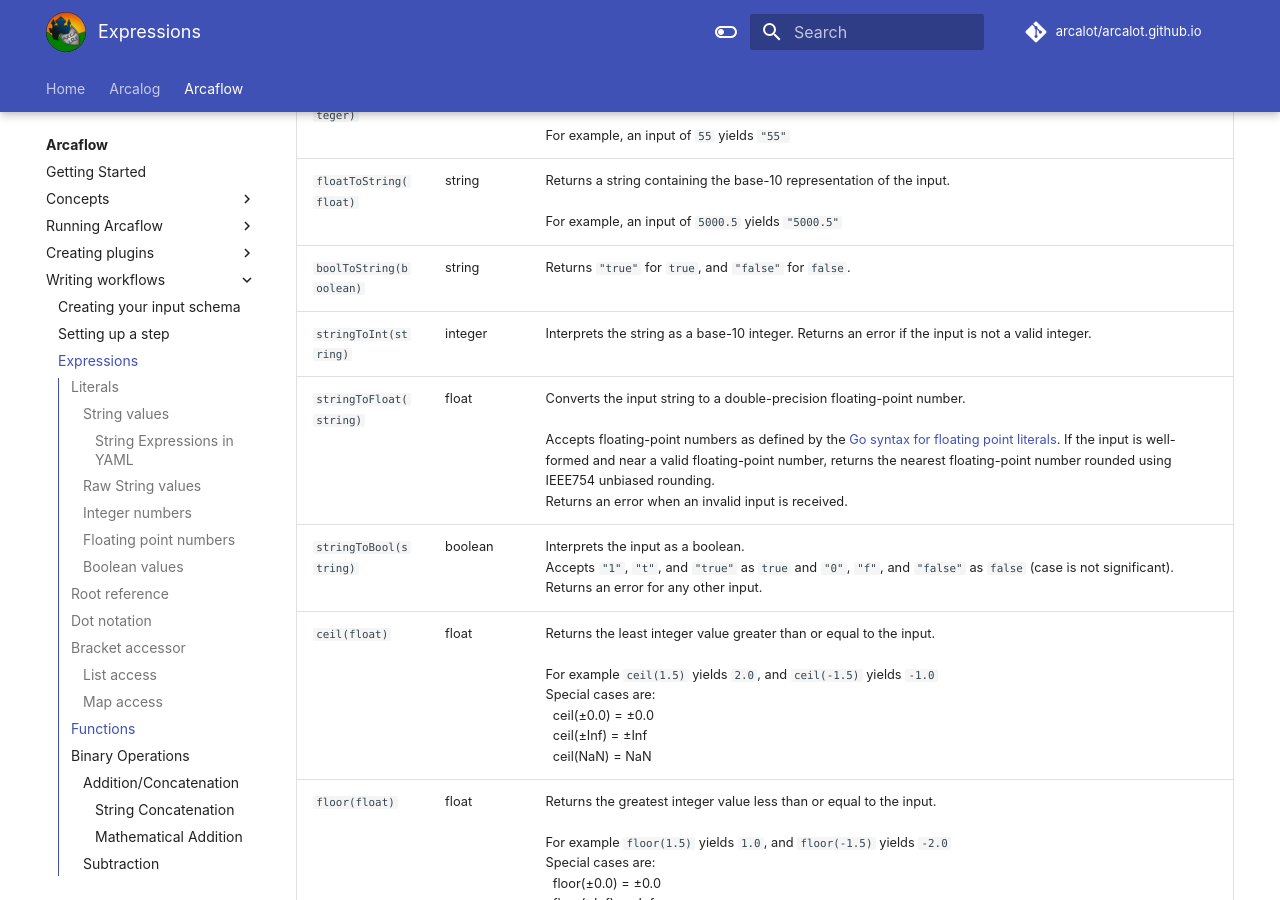
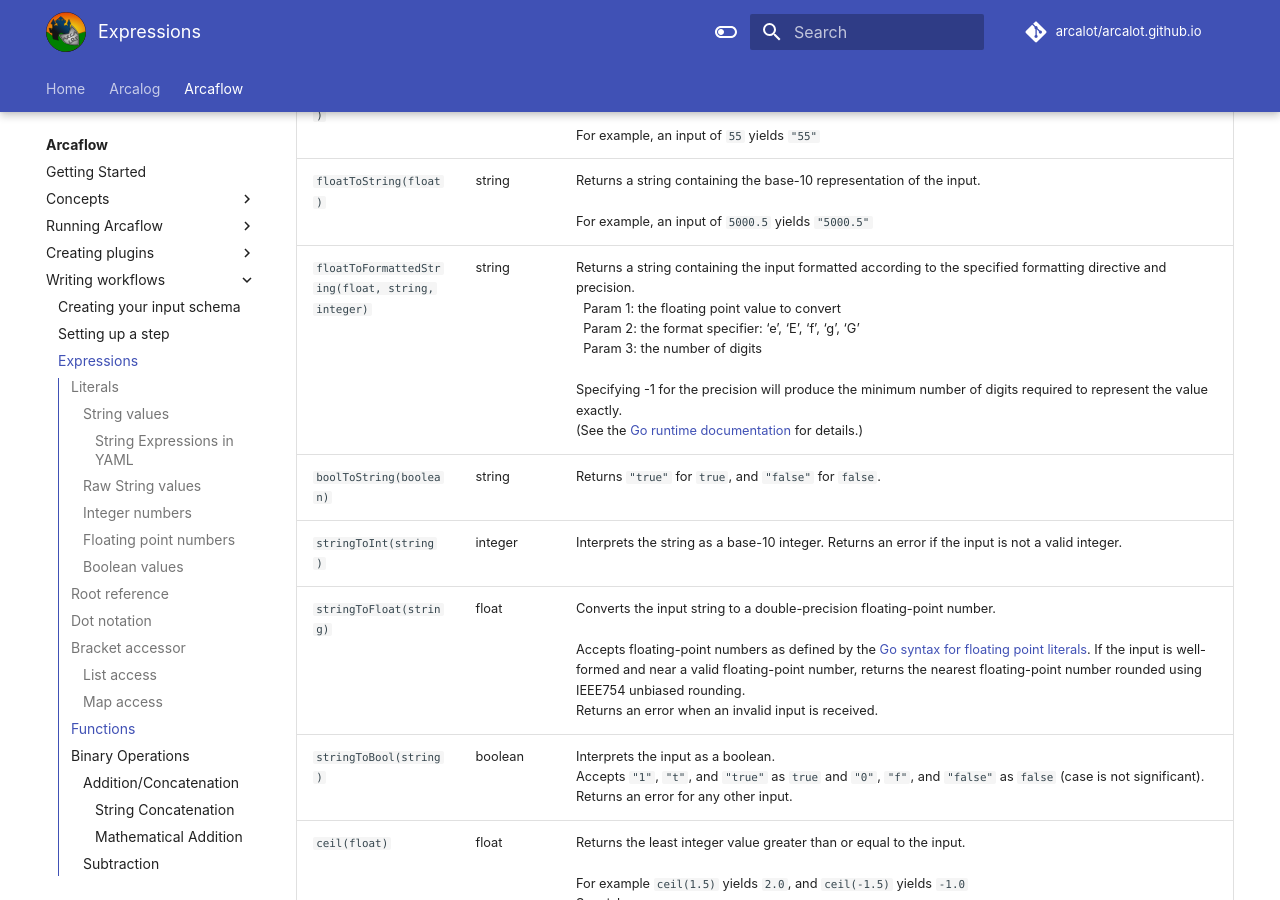
Before and after one commit to arcalot/arcalot.github.io, an MkDocs documentation site: the page built from docs/arcaflow/workflows/expressions.md, in a window 1280 px wide and 900 px high, scrolled down 5741 px. Built offline with MkDocs 1.6.1 and Material for MkDocs 9.7.7, drawn with Linux system fonts in a browser that asks for light colours; comment, search, counter and statistics services are not loaded.

Commit message:
Late-breaking changes

```diff
--- a/docs/arcaflow/workflows/expressions.md
+++ b/docs/arcaflow/workflows/expressions.md
@@ -239,23 +239,24 @@
 
 Functions:
 
-| function definition           | return type  | description                                                                                                                                                                                                                                                                                                                                                                                                                             |
-|-------------------------------|--------------|-----------------------------------------------------------------------------------------------------------------------------------------------------------------------------------------------------------------------------------------------------------------------------------------------------------------------------------------------------------------------------------------------------------------------------------------|
-| `intToFloat(integer)`         | float        | Converts an integer value into the equivalent floating point value.                                                                                                                                                                                                                                                                                                                                                                     |
-| `floatToInt(float)`           | integer      | Converts a floating point value into an integer value by discarding the fraction, rounding toward zero to the nearest integer.<br>Special cases:<br>&nbsp; +Inf yields the maximum 64-bit integer (9223372036854775807)<br>&nbsp; -Inf and NaN yield the minimum 64-bit integer (-9223372036854775808)\n\n"<br><br>For example, `5.5` yields `5`, and `-1.9` yields `-1`"                                                               |
-| `intToString(integer)`        | string       | Returns a string containing the base-10 representation of the input.<br><br>For example, an input of `55` yields `"55"`                                                                                                                                                                                                                                                                                                                 |
-| `floatToString(float)`        | string       | Returns a string containing the base-10 representation of the input.<br><br>For example, an input of `5000.5` yields `"5000.5"`                                                                                                                                                                                                                                                                                                         |
-| `boolToString(boolean)`       | string       | Returns `"true"` for `true`, and `"false"` for `false`.                                                                                                                                                                                                                                                                                                                                                                                 |
-| `stringToInt(string)`         | integer      | Interprets the string as a base-10 integer. Returns an error if the input is not a valid integer.                                                                                                                                                                                                                                                                                                                                       |
-| `stringToFloat(string)`       | float        | Converts the input string to a double-precision floating-point number.<br><br>Accepts floating-point numbers as defined by the [Go syntax for floating point literals](https://go.dev/ref/spec#Floating-point_literals).  If the input is well-formed and near a valid floating-point number, returns the nearest floating-point number rounded using IEEE754 unbiased rounding.<br>Returns an error when an invalid input is received. |
-| `stringToBool(string)`        | boolean      | Interprets the input as a boolean.<br>Accepts `"1"`, `"t"`, and `"true"` as `true` and `"0"`, `"f"`, and `"false"` as `false` (case is not significant).<br>Returns an error for any other input.                                                                                                                                                                                                                                       |
-| `ceil(float)`                 | float        | Returns the least integer value greater than or equal to the input.<br><br>For example `ceil(1.5)` yields `2.0`, and `ceil(-1.5)` yields `-1.0`<br>Special cases are:<br>&nbsp; ceil(±0.0) = ±0.0<br>&nbsp; ceil(±Inf) = ±Inf<br>&nbsp; ceil(NaN) = NaN                                                                                                                                                                                 |
-| `floor(float)`                | float        | Returns the greatest integer value less than or equal to the input.<br><br>For example `floor(1.5)` yields `1.0`, and `floor(-1.5)` yields `-2.0`<br>Special cases are:<br>&nbsp; floor(±0.0) = ±0.0<br>&nbsp; floor(±Inf) = ±Inf<br>&nbsp; floor(NaN) = NaN                                                                                                                                                                            |
-| `round(float)`                | float        | Returns the nearest integer to the input, rounding half away from zero.<br><br>For example `round(1.5)` yields `2.0`, and `round(-1.5)` yields `-2.0`<br>Special cases are:<br>&nbsp; round(±0.0) = ±0.0<br>&nbsp; round(±Inf) = ±Inf<br>&nbsp; round(NaN) = NaN                                                                                                                                                                        |
-| `abs(float)`                  | float        | Returns the absolute value of the input.<br>Special cases are:<br>&nbsp; abs(±Inf) = +Inf<br>&nbsp; abs(NaN) = NaN                                                                                                                                                                                                                                                                                                                      |
-| `toLower(string)`             | string       | Returns the input with Unicode letters mapped to their lower case.                                                                                                                                                                                                                                                                                                                                                                      |
-| `toUpper(string)`             | string       | Returns the input with Unicode letters mapped to their upper case.                                                                                                                                                                                                                                                                                                                                                                      |
-| `splitString(string, string)` | list[string] | Returns a list of the substrings which appear between instances of the specified separator; the separator instances are not included in the resulting list elements; adjacent occurrences of separator instances as well as instances appearing at the beginning or ending of the input will produce empty string list elements.<br>&nbsp; Param 1: The string to split.<br>&nbsp; Param 2: The separator.                              |
+| function definition                              | return type  | description                                                                                                                                                                                                                                                                                                                                                                                                                                                                                                    |
+|--------------------------------------------------|--------------|----------------------------------------------------------------------------------------------------------------------------------------------------------------------------------------------------------------------------------------------------------------------------------------------------------------------------------------------------------------------------------------------------------------------------------------------------------------------------------------------------------------|
+| `intToFloat(integer)`                            | float        | Converts an integer value into the equivalent floating point value.                                                                                                                                                                                                                                                                                                                                                                                                                                            |
+| `floatToInt(float)`                              | integer      | Converts a floating point value into an integer value by discarding the fraction, rounding toward zero to the nearest integer.<br>Special cases:<br>&nbsp; +Inf yields the maximum 64-bit integer (9223372036854775807)<br>&nbsp; -Inf and NaN yield the minimum 64-bit integer (-9223372036854775808)\n\n"<br><br>For example, `5.5` yields `5`, and `-1.9` yields `-1`"                                                                                                                                      |
+| `intToString(integer)`                           | string       | Returns a string containing the base-10 representation of the input.<br><br>For example, an input of `55` yields `"55"`                                                                                                                                                                                                                                                                                                                                                                                        |
+| `floatToString(float)`                           | string       | Returns a string containing the base-10 representation of the input.<br><br>For example, an input of `5000.5` yields `"5000.5"`                                                                                                                                                                                                                                                                                                                                                                                |
+| `floatToFormattedString(float, string, integer)` | string       | Returns a string containing the input formatted according to the specified formatting directive and precision.<br>&nbsp; Param 1: the floating point value to convert<br>&nbsp; Param 2: the format specifier: 'e', 'E', 'f', 'g', 'G'<br>&nbsp; Param 3: the number of digits<br><br>Specifying -1 for the precision will produce the minimum number of digits required to represent the value exactly.<br>(See the [Go runtime documentation](https://pkg.go.dev/strconv@go1.22.0#FormatFloat) for details.) |
+| `boolToString(boolean)`                          | string       | Returns `"true"` for `true`, and `"false"` for `false`.                                                                                                                                                                                                                                                                                                                                                                                                                                                        |
+| `stringToInt(string)`                            | integer      | Interprets the string as a base-10 integer. Returns an error if the input is not a valid integer.                                                                                                                                                                                                                                                                                                                                                                                                              |
+| `stringToFloat(string)`                          | float        | Converts the input string to a double-precision floating-point number.<br><br>Accepts floating-point numbers as defined by the [Go syntax for floating point literals](https://go.dev/ref/spec#Floating-point_literals).  If the input is well-formed and near a valid floating-point number, returns the nearest floating-point number rounded using IEEE754 unbiased rounding.<br>Returns an error when an invalid input is received.                                                                        |
+| `stringToBool(string)`                           | boolean      | Interprets the input as a boolean.<br>Accepts `"1"`, `"t"`, and `"true"` as `true` and `"0"`, `"f"`, and `"false"` as `false` (case is not significant).<br>Returns an error for any other input.                                                                                                                                                                                                                                                                                                              |
+| `ceil(float)`                                    | float        | Returns the least integer value greater than or equal to the input.<br><br>For example `ceil(1.5)` yields `2.0`, and `ceil(-1.5)` yields `-1.0`<br>Special cases are:<br>&nbsp; ceil(±0.0) = ±0.0<br>&nbsp; ceil(±Inf) = ±Inf<br>&nbsp; ceil(NaN) = NaN                                                                                                                                                                                                                                                        |
+| `floor(float)`                                   | float        | Returns the greatest integer value less than or equal to the input.<br><br>For example `floor(1.5)` yields `1.0`, and `floor(-1.5)` yields `-2.0`<br>Special cases are:<br>&nbsp; floor(±0.0) = ±0.0<br>&nbsp; floor(±Inf) = ±Inf<br>&nbsp; floor(NaN) = NaN                                                                                                                                                                                                                                                   |
+| `round(float)`                                   | float        | Returns the nearest integer to the input, rounding half away from zero.<br><br>For example `round(1.5)` yields `2.0`, and `round(-1.5)` yields `-2.0`<br>Special cases are:<br>&nbsp; round(±0.0) = ±0.0<br>&nbsp; round(±Inf) = ±Inf<br>&nbsp; round(NaN) = NaN                                                                                                                                                                                                                                               |
+| `abs(float)`                                     | float        | Returns the absolute value of the input.<br>Special cases are:<br>&nbsp; abs(±Inf) = +Inf<br>&nbsp; abs(NaN) = NaN                                                                                                                                                                                                                                                                                                                                                                                             |
+| `toLower(string)`                                | string       | Returns the input with Unicode letters mapped to their lower case.                                                                                                                                                                                                                                                                                                                                                                                                                                             |
+| `toUpper(string)`                                | string       | Returns the input with Unicode letters mapped to their upper case.                                                                                                                                                                                                                                                                                                                                                                                                                                             |
+| `splitString(string, string)`                    | list[string] | Returns a list of the substrings which appear between instances of the specified separator; the separator instances are not included in the resulting list elements; adjacent occurrences of separator instances as well as instances appearing at the beginning or ending of the input will produce empty string list elements.<br>&nbsp; Param 1: The string to split.<br>&nbsp; Param 2: The separator.                                                                                                     |
 
 A function is used in an expression by referencing its name followed by a comma-separated list of zero or more argument
 expressions enclosed in parentheses.
@@ -419,7 +420,7 @@
 
 | Operator | Description                               |
 |----------|-------------------------------------------|
-| -        | [Negation](#Negation)                     |
+| -        | [Negation](#negation)                     |
 | !        | [Logical complement](#logical-complement) |
 
 ### Negation
@@ -473,7 +474,7 @@
 
 ## Other information
 
-More information on the expression language is available in the [development guide](/arcaflow/contributing/expressions).
+More information on the expression language is available in the [development guide](/docs/arcaflow/contributing/expressions.md).
 
 ## Examples
 
```
